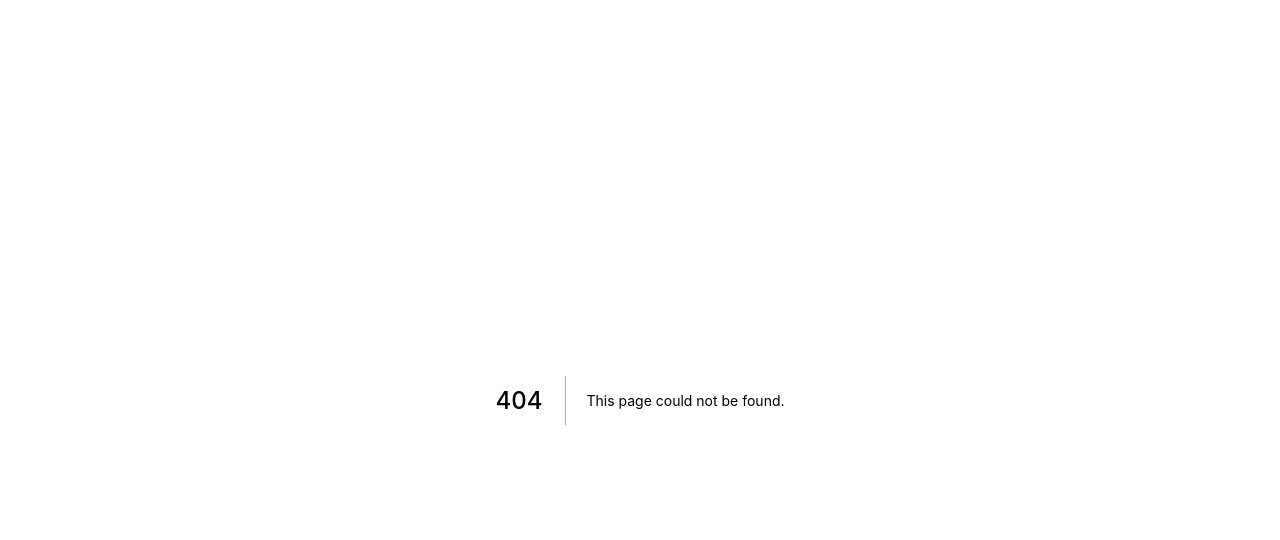
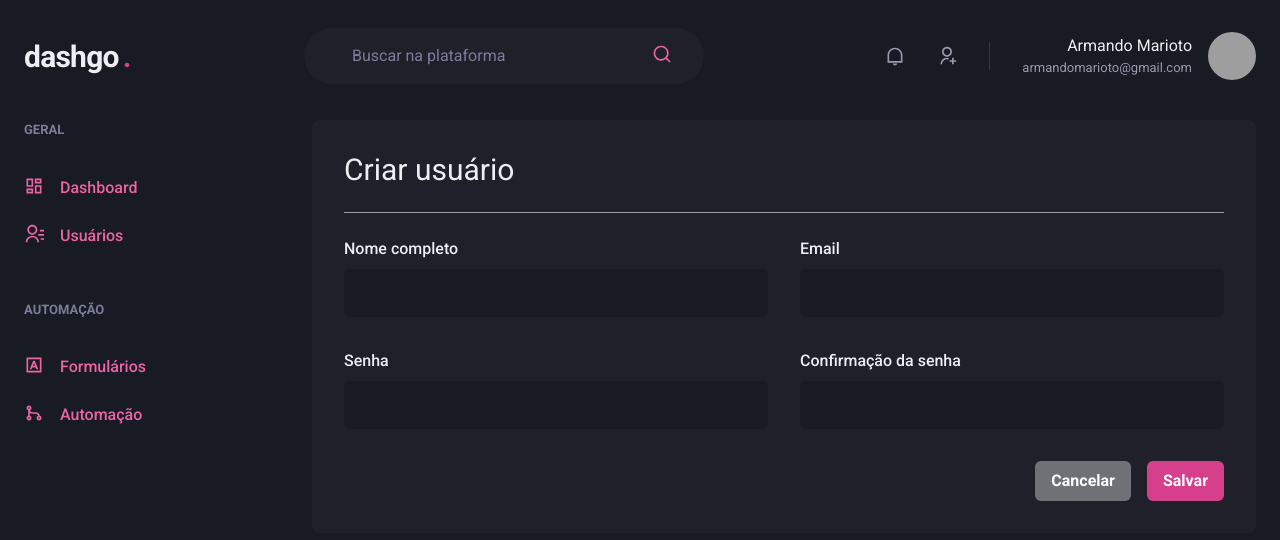
Before and after one commit to ArmandoMarioto/chapter4-reactjs, a Next.js app: page /users/create in a window 1280 px wide. Before the commit this address had no page. Shown: the top 540 px of the page. Built offline with nearby package versions, Linux system fonts and the light colour scheme; grey boxes are pictures that could not be loaded.

Commit message:
Pagina de Form de usuario

```diff
--- /dev/null
+++ b/src/pages/users/create.tsx
@@ -0,0 +1,52 @@
+import {
+  Box,
+  Button,
+  Divider,
+  Flex,
+  Heading,
+  HStack,
+  SimpleGrid,
+  VStack,
+} from "@chakra-ui/react";
+import { Input } from "../../components/Form/Input";
+import { Header } from "../../components/Header";
+import { Sidebar } from "../../components/Sidebar";
+
+export default function CreateUser() {
+  return (
+    <Box>
+      <Header />
+      <Flex w="100%" my="6" maxWidth={1480} mx="auto" px="6">
+        <Sidebar />
+
+        <Box flex="1" borderRadius={8} bg="gray.800" p="8">
+          <Heading size="lg" fontWeight="normal">
+            Criar usuário
+          </Heading>
+          <Divider my="6" borderColor="grau.700" />
+          <VStack spacing="8">
+            <SimpleGrid minChildWidth="240px" spacing="8" w="100%">
+              <Input name="name" label="Nome completo" />
+              <Input name="email" type="email" label="Email" />
+            </SimpleGrid>
+            <SimpleGrid minChildWidth="240px" spacing="8" w="100%">
+              <Input name="password" type="password" label="Senha" />
+              <Input name="password_confirmation" type="password" label="Confirmação da senha" />
+            </SimpleGrid>
+          </VStack>
+
+          <Flex mt='8' justify="flex-end">
+            <HStack spacing='4'>
+              <Button colorScheme="whiteAlpha">
+                Cancelar
+              </Button>
+              <Button colorScheme="pink">
+                Salvar
+              </Button>
+            </HStack>
+          </Flex>
+        </Box>
+      </Flex>
+    </Box>
+  );
+}
```
